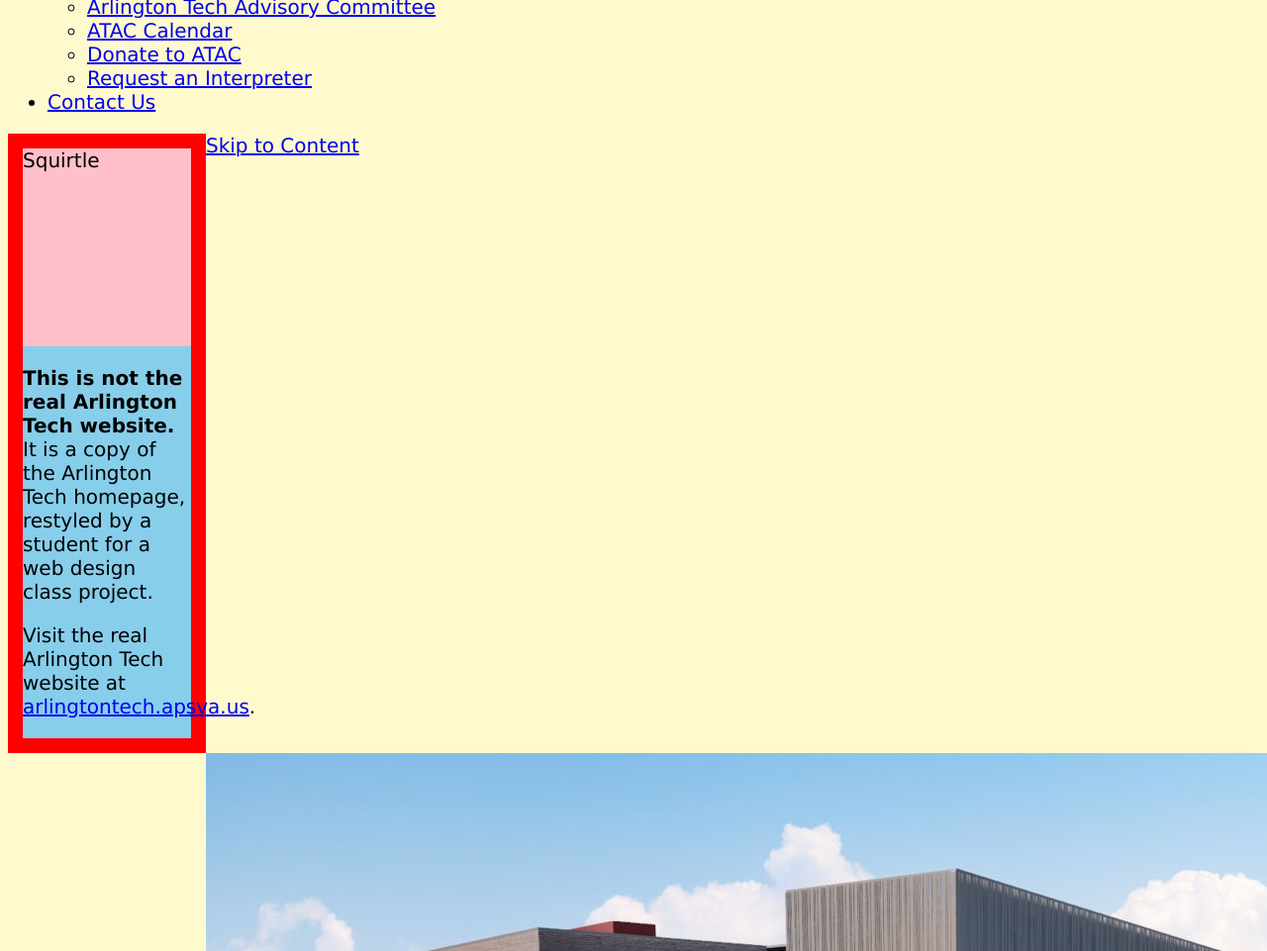
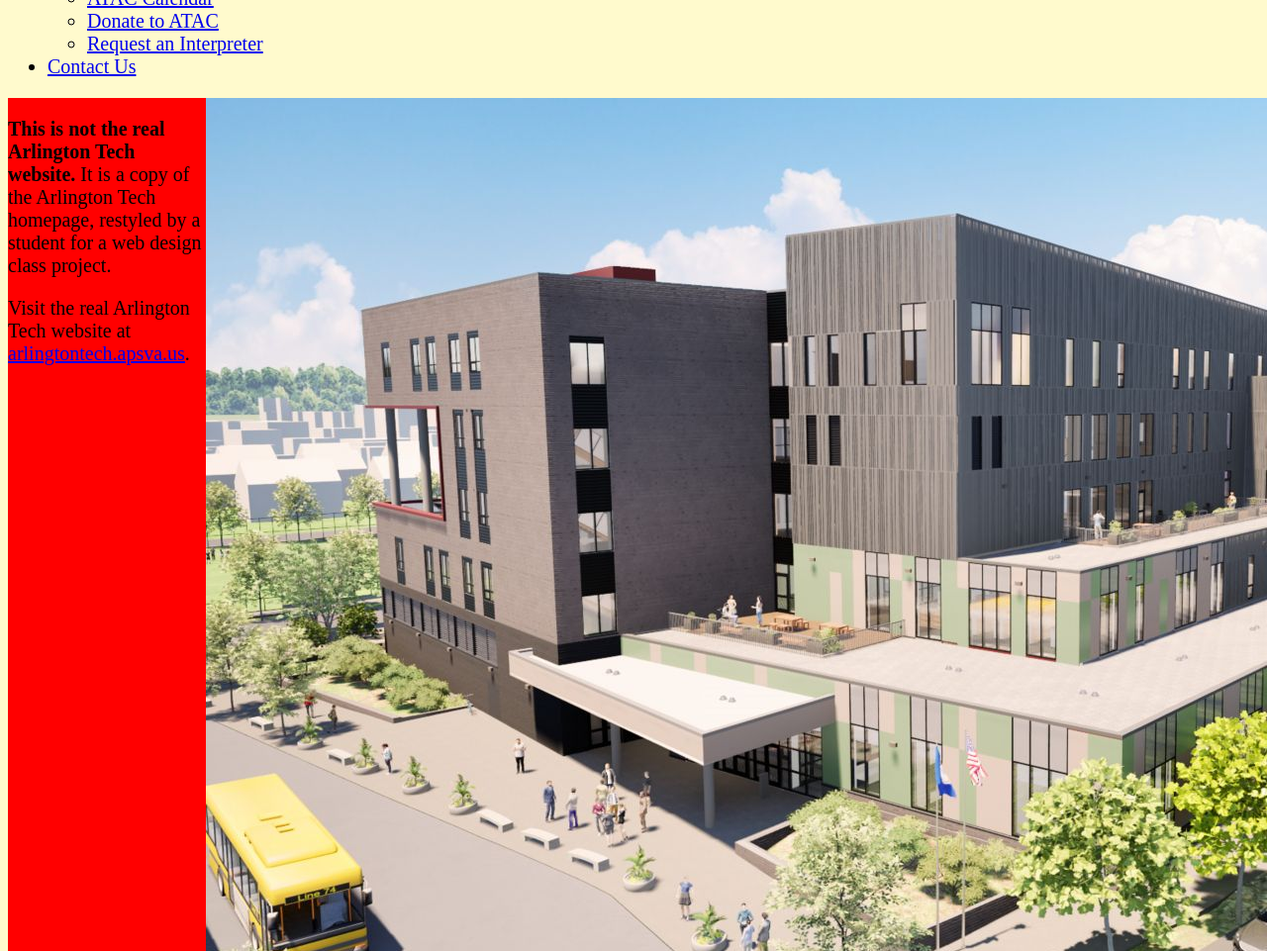
Before and after one commit to arezkiguendez6-crypto/arezkiguendez6-crypto.github.io, a plain HTML site: page projects/zen_garden/index.html in a window 1280 px wide. Shown: the part 1020-1981 px from the top of the page at 99% size. Drawn offline with Linux system fonts and the light colour scheme.

Commit message:
just added new font and added red on the disclaimer

```diff
--- a/projects/zen_garden/index.html
+++ b/projects/zen_garden/index.html
@@ -5,6 +5,12 @@
 <meta name="viewport" content="width=device-width, initial-scale=1">
 <title>Arlington Tech Governor's STEM Academy (Class Project Copy)</title>
 <link rel="stylesheet" href="style.css">
+<link rel="preconnect" href="https://fonts.googleapis.com">
+<link rel="preconnect" href="https://fonts.gstatic.com" crossorigin>
+<link href="https://fonts.googleapis.com/css2?family=IM+Fell+DW+Pica:ital@0;1&display=swap" rel="stylesheet">
+
+
+
 <!--
   ITD110 Zen Garden Project
 
--- a/projects/zen_garden/style.css
+++ b/projects/zen_garden/style.css
@@ -12,19 +12,25 @@ body{
     background-color: LemonChiffon;
 }
 
-body{
-    font-family: 'Atkinson Hyperlegible', Verdana, sans-serif
+.im-fell-dw-pica-regular {
+  font-family: "IM Fell DW Pica", serif;
+  font-weight: 400;
+  font-style: normal;
 }
+
+.im-fell-dw-pica-regular-italic {
+  font-family: "IM Fell DW Pica", serif;
+  font-weight: 400;
+  font-style: italic;
+}
+
+
 #disclaimer{
-    background-color:skyblue;
-    border: 15px red solid;
+    background-color: red;
 }
-#disclaimer::before{
-    display:block;
-    content:"Squirtle";
-    height:200px;
-    background-color:pink;
-}
+
+
+
 /* These rules always apply */
 body {
     font-size: 1.25rem;
@@ -35,16 +41,18 @@ body {
     body {
         font-size: 1rem;
     }
+
+
 }
 body {
     display: grid;
     grid:
         "head head" auto
-        "header header" auto
         "menu main" 1fr
         "foot foot" auto
         / 200px 1fr;
 }
+
 header { grid-area: head; }
 nav    { grid-area: menu; }
 main   { grid-area: main; }
@@ -59,5 +67,5 @@ footer { grid-area: foot; }
             "main" 1fr
             "foot" auto
             / 1fr;
+        }
     }
-}
```
